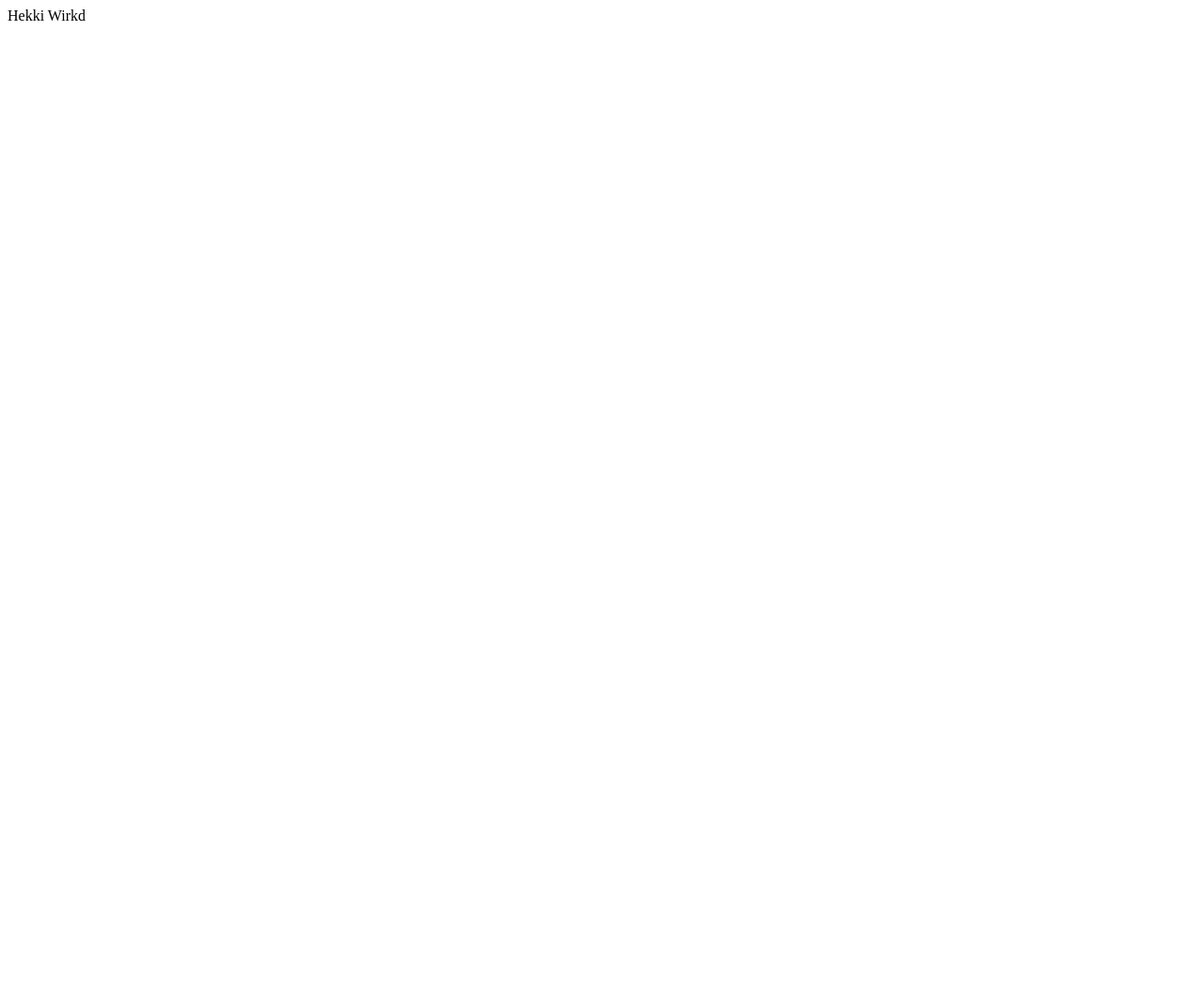
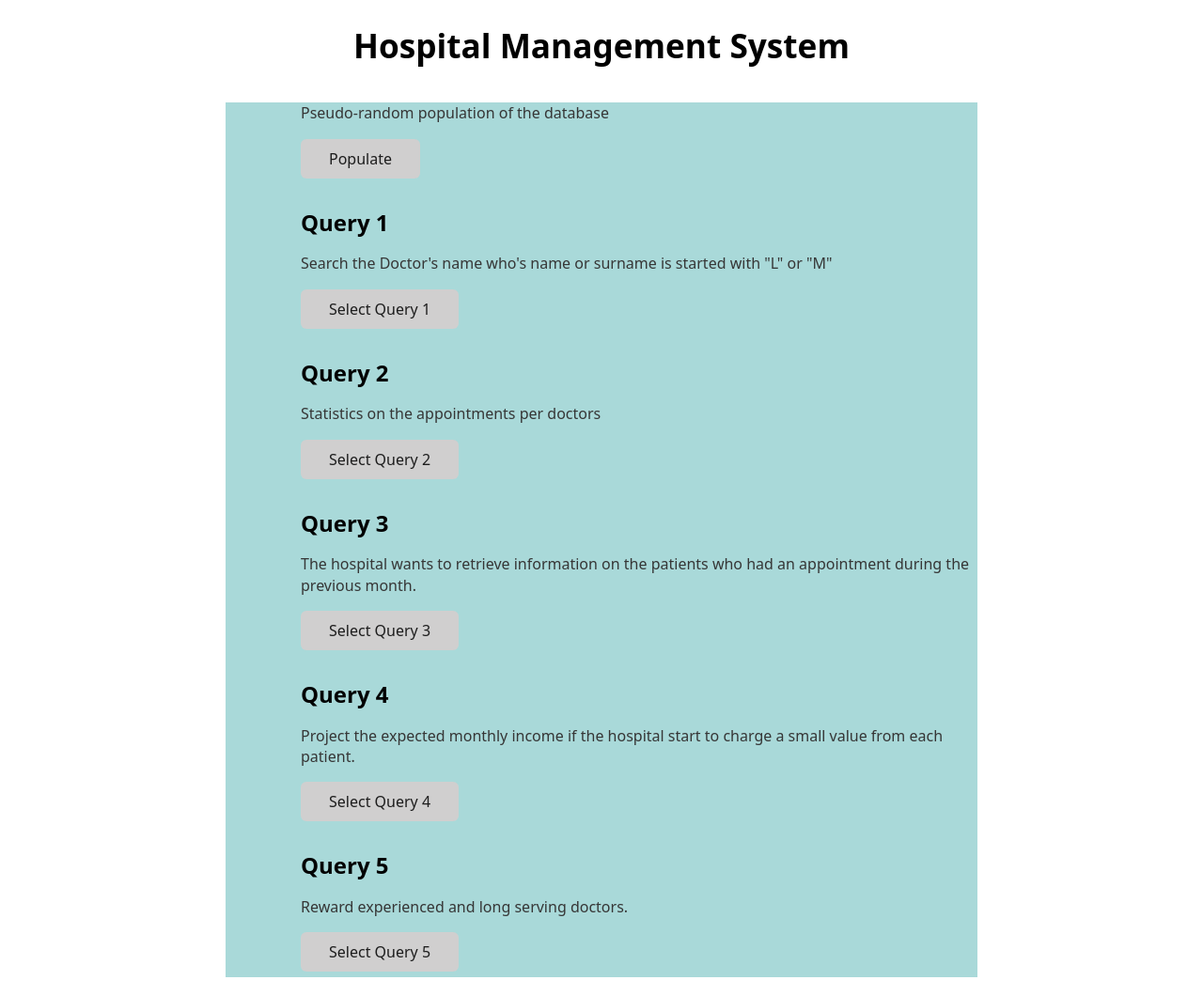
Before and after one commit to IamMaxim/dmd_assignment_stage3, a Django app: page / in a window 1280 px wide. Before the commit the page is almost empty. Shown: the whole page at 94% size. Before the commit the page ends 22 px from the top, so only its background shows below. Run offline with Django 3.2, Linux system fonts and the light colour scheme.

Commit message:
add index.html and class.css

```diff
--- /dev/null
+++ b/hospital_system/hospital_system/static/class.css
@@ -0,0 +1,18 @@
+
+.back {
+    background-color: #A9D9D9;
+}
+/*
+.button{
+  background-color:#F0F2EB; */
+/* Green *//*
+
+  border: none;
+  color: black;
+  padding: 15px 32px;
+  text-align: center;
+  text-decoration: none;
+  display: inline-block;
+  font-size: 16px;
+
+}*/
--- a/hospital_system/hospital_system/templates/index.html
+++ b/hospital_system/hospital_system/templates/index.html
@@ -3,8 +3,35 @@
 <head>
     <meta charset="UTF-8">
     <title>Hospital System Console</title>
+    <link rel="stylesheet" type="text/css" href="static/class.css">
+    <link rel="stylesheet" href="https://cdn.jsdelivr.net/gh/kognise/water.css@latest/dist/light.min.css">
 </head>
 <body>
-    Hekki Wirkd
+    <h1 style="text-align:center ">Hospital Management System</h1>
+    <div class= "back">
+        <div style="margin-left: 10%;">
+            <p style="margin-top: 5%">Pseudo-random population of the database</p>
+            <button class= "button" type="button">Populate</button>
+            <h2 >Query 1</h2>
+            <p >Search the Doctor's name who's name or surname is started with "L" or "M"</p>
+            <button class= "button" type="button">Select Query 1</button>
+
+            <h2>Query 2</h2>
+            <p>Statistics on the appointments per doctors</p>
+            <button class= "button" type="button">Select Query 2</button>
+
+            <h2>Query 3</h2>
+            <p>The hospital wants to retrieve information on the patients who had an appointment during the previous month.</p>
+            <button class= "button" type="button">Select Query 3</button>
+
+            <h2>Query 4</h2>
+            <p>Project the expected monthly income if the hospital start to charge a small value from each patient.</p>
+            <button class= "button" type="button">Select Query 4</button>
+
+            <h2>Query 5</h2>
+            <p>Reward experienced and long serving doctors. </p>
+            <button class= "button" type="button">Select Query 5</button>
+    </div>
+    </div>
 </body>
 </html>
```
